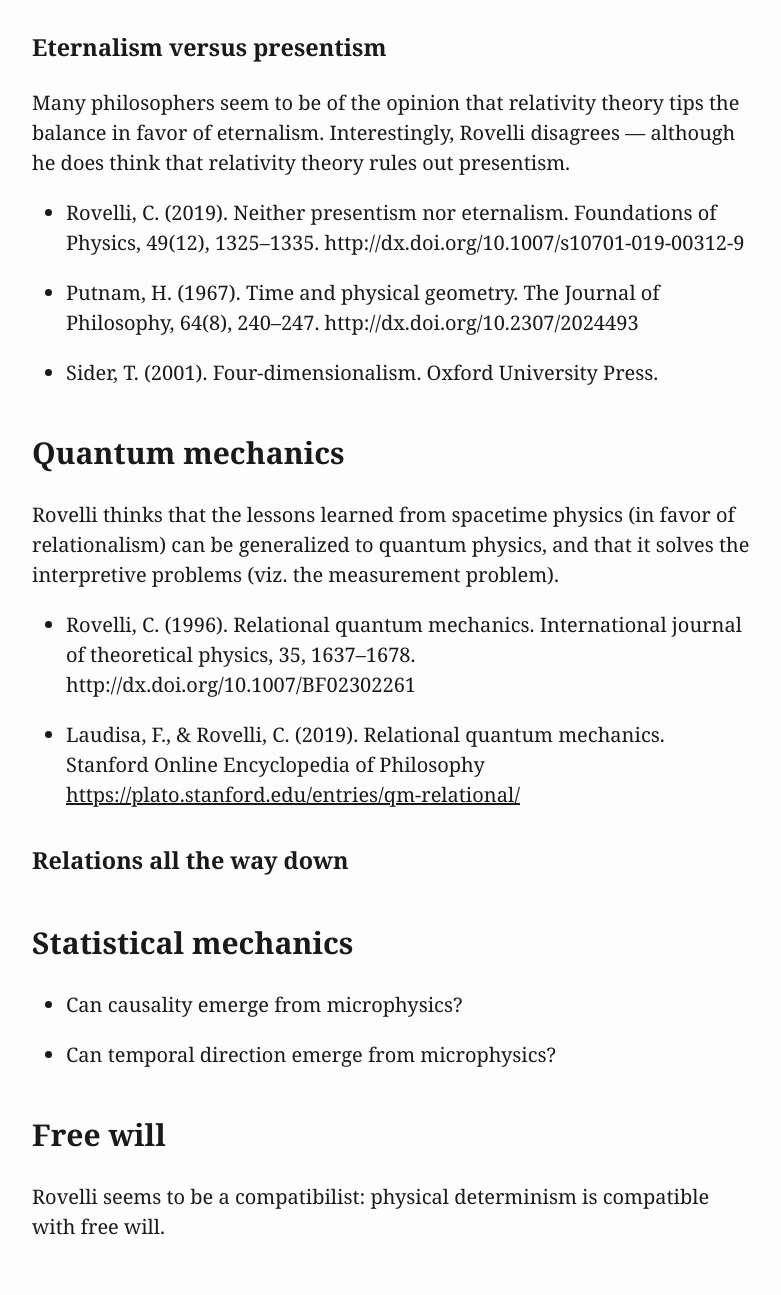
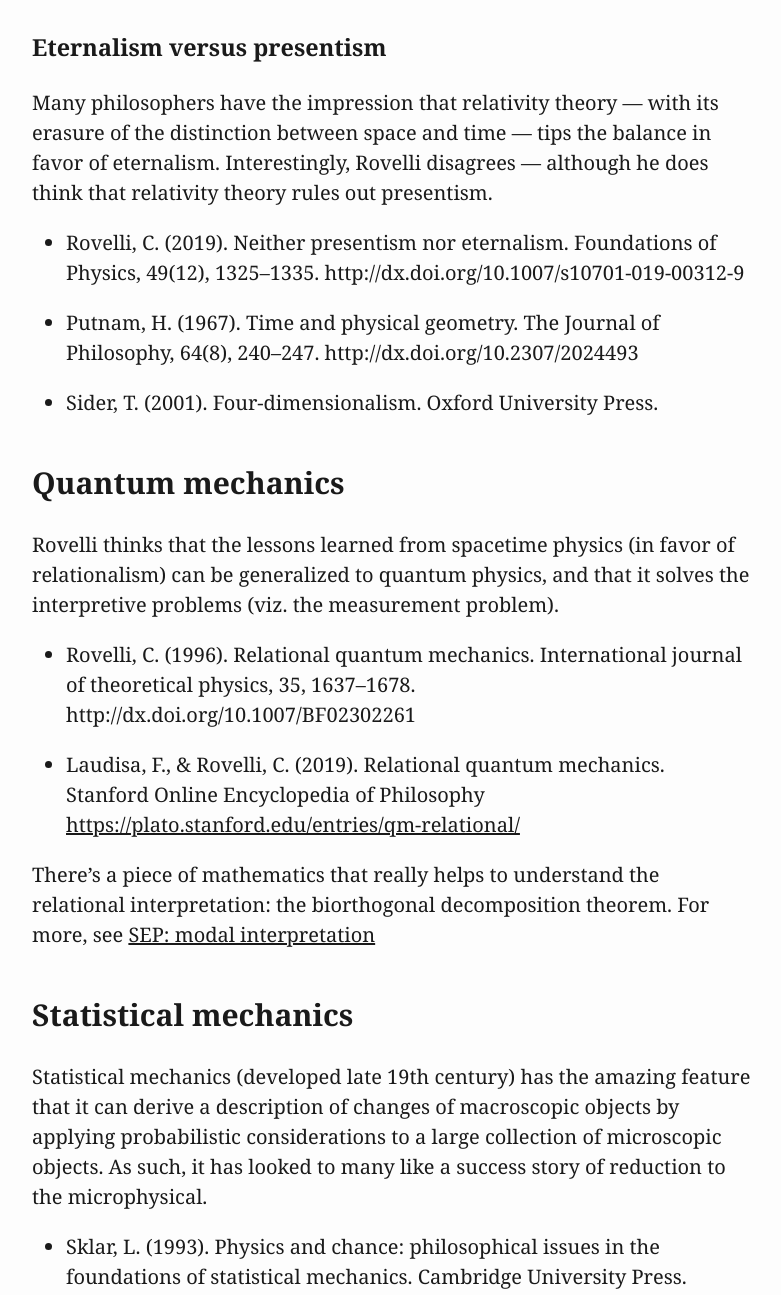
Before and after one commit to hhalvors/phi538_f2024, a plain HTML site: page index.html in a window 1280 px wide. Shown: the part 1824-3119 px from the top of the page, without its empty margins (248-1029 px from the left). Drawn offline with Linux system fonts and the light colour scheme.

Commit message:
updates to syllabus

```diff
--- a/index.html
+++ b/index.html
@@ -206,7 +206,7 @@ relationalism. Our main source here is:</p>
 <ul>
 <li>Earman, J. (1989). World enough and spacetime. MIT Press.</li>
 </ul>
-<p>We can also use the “hole argument” to focus our discussions.</p>
+<p>We will use the “hole argument” to focus our discussions.</p>
 <ul>
 <li><p>Earman, J., &amp; Norton, J. (1987). What price spacetime
 substantivalism? the hole story. The British journal for the philosophy
@@ -220,10 +220,10 @@ argument. The British Journal for the Philosophy of Science
 http://dx.doi.org/10.1086/719193</p></li>
 </ul>
 <h3 id="eternalism-versus-presentism">Eternalism versus presentism</h3>
-<p>Many philosophers seem to be of the opinion that relativity theory
-tips the balance in favor of eternalism. Interestingly, Rovelli
-disagrees — although he does think that relativity theory rules out
-presentism.</p>
+<p>Many philosophers have the impression that relativity theory — with
+its erasure of the distinction between space and time — tips the balance
+in favor of eternalism. Interestingly, Rovelli disagrees — although he
+does think that relativity theory rules out presentism.</p>
 <ul>
 <li><p>Rovelli, C. (2019). Neither presentism nor eternalism.
 Foundations of Physics, 49(12), 1325–1335.
@@ -245,11 +245,20 @@ http://dx.doi.org/10.1007/BF02302261</p></li>
 mechanics. Stanford Online Encyclopedia of Philosophy <a
 href="https://plato.stanford.edu/entries/qm-relational/">https://plato.stanford.edu/entries/qm-relational/</a></p></li>
 </ul>
-<h3 id="relations-all-the-way-down">Relations all the way down</h3>
+<p>There’s a piece of mathematics that really helps to understand the
+relational interpretation: the biorthogonal decomposition theorem. For
+more, see <a
+href="https://plato.stanford.edu/archIves/sum2020/entries/qm-modal/#BiorDecoSpecDecoModaInte">SEP:
+modal interpretation</a></p>
 <h2 id="statistical-mechanics">Statistical mechanics</h2>
+<p>Statistical mechanics (developed late 19th century) has the amazing
+feature that it can derive a description of changes of macroscopic
+objects by applying probabilistic considerations to a large collection
+of microscopic objects. As such, it has looked to many like a success
+story of reduction to the microphysical.</p>
 <ul>
-<li><p>Can causality emerge from microphysics?</p></li>
-<li><p>Can temporal direction emerge from microphysics?</p></li>
+<li>Sklar, L. (1993). Physics and chance: philosophical issues in the
+foundations of statistical mechanics. Cambridge University Press.</li>
 </ul>
 <h2 id="free-will">Free will</h2>
 <p>Rovelli seems to be a compatibilist: physical determinism is
```
